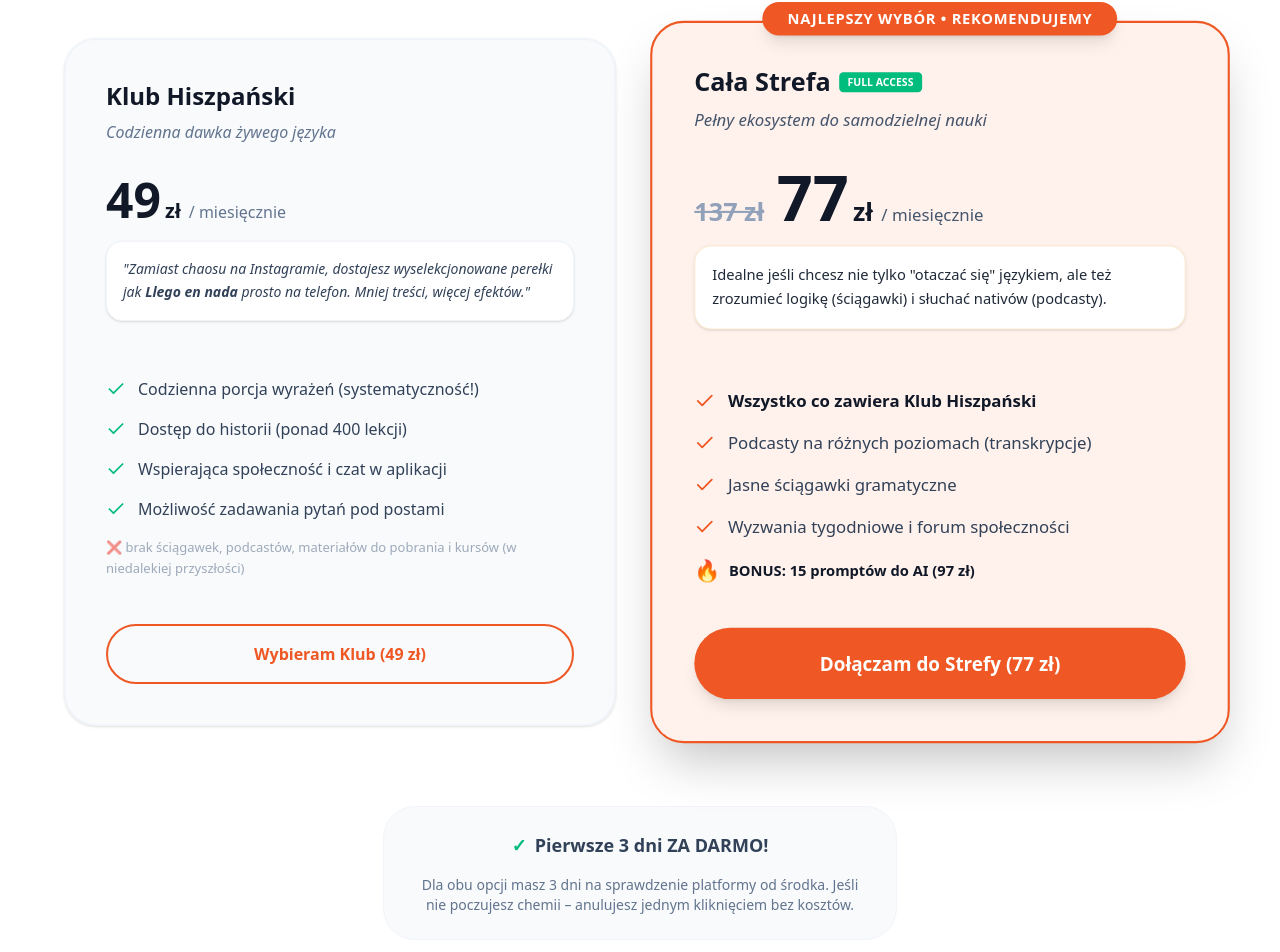
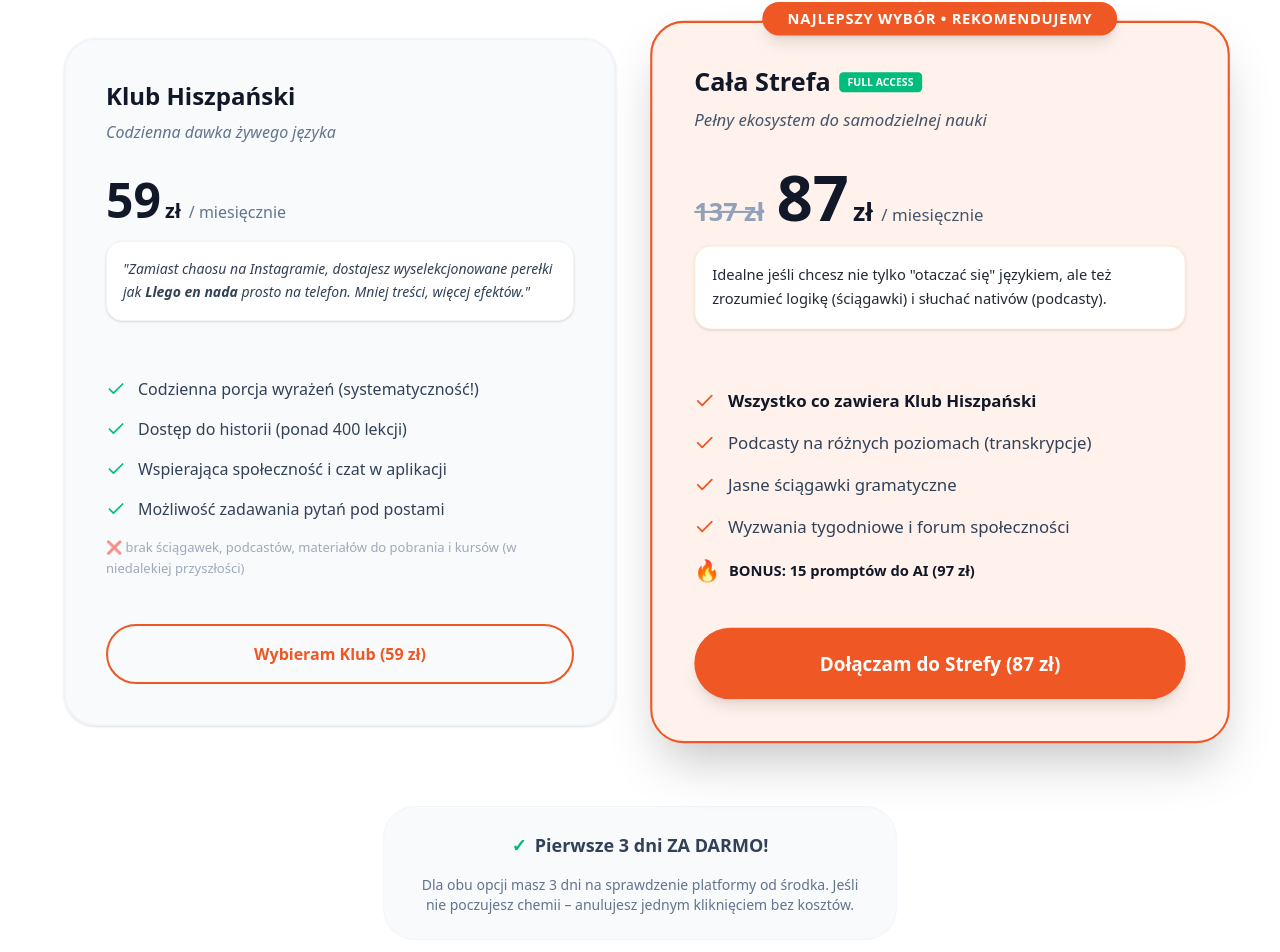
Before and after one commit to apiatek1996-del/strona-strefa-klub, a Next.js app: page / in a window 1280 px wide. Shown: the part 8411-9363 px from the top of the page. Built offline with nearby package versions, Linux system fonts and the light colour scheme.

Commit message:
feat: update pricing - Klub 59zl, Strefa 87zl, switch to Circle checkout links

```diff
--- a/components/sections/Pricing.tsx
+++ b/components/sections/Pricing.tsx
@@ -22,7 +22,7 @@ const Pricing = () => {
 
             <div className="mb-8">
               <div className="flex items-baseline gap-1 mb-4">
-                <span className="text-5xl font-black text-slate-900">49</span>
+                <span className="text-5xl font-black text-slate-900">59</span>
                 <span className="text-xl font-bold text-slate-900">zł</span>
                 <span className="text-slate-500 font-medium ml-1">/ miesięcznie</span>
               </div>
@@ -59,10 +59,10 @@ const Pricing = () => {
             </ul>
 
             <Link
-              href="https://buy.stripe.com/5kQ9ATbY0208dDQ84KeUU04?locale=pl"
+              href="https://ogarnij-hiszpanski.circle.so/checkout/klub-hiszpanski-todos-los-dias-oficial"
               className="block w-full rounded-full py-4 text-center font-bold border-2 border-primary text-primary hover:bg-primary hover:text-white transition-all mt-auto"
             >
-              Wybieram Klub (49 zł)
+              Wybieram Klub (59 zł)
             </Link>
           </div>
 
@@ -83,7 +83,7 @@ const Pricing = () => {
             <div className="mb-8">
               <div className="flex items-baseline gap-1 flex-wrap mb-4">
                 <span className="text-2xl font-bold text-slate-400 line-through mr-2">137 zł</span>
-                <span className="text-6xl font-black text-slate-900">77</span>
+                <span className="text-6xl font-black text-slate-900">87</span>
                 <span className="text-2xl font-bold text-slate-900">zł</span>
                 <span className="text-slate-600 font-medium ml-1">/ miesięcznie</span>
               </div>
@@ -121,10 +121,10 @@ const Pricing = () => {
             </ul>
 
             <Link
-              href="https://buy.stripe.com/eVq4gzgeg8ow6bo5WCeUU05?locale=pl"
+              href="https://ogarnij-hiszpanski.circle.so/checkout/strefa-hiszpanski"
               className="block w-full rounded-full py-5 text-center text-lg font-bold bg-primary text-white shadow-lg hover:bg-primary-dark hover:-translate-y-1 transition-all mt-auto"
             >
-              Dołączam do Strefy (77 zł)
+              Dołączam do Strefy (87 zł)
             </Link>
           </div>
         </div>
```
